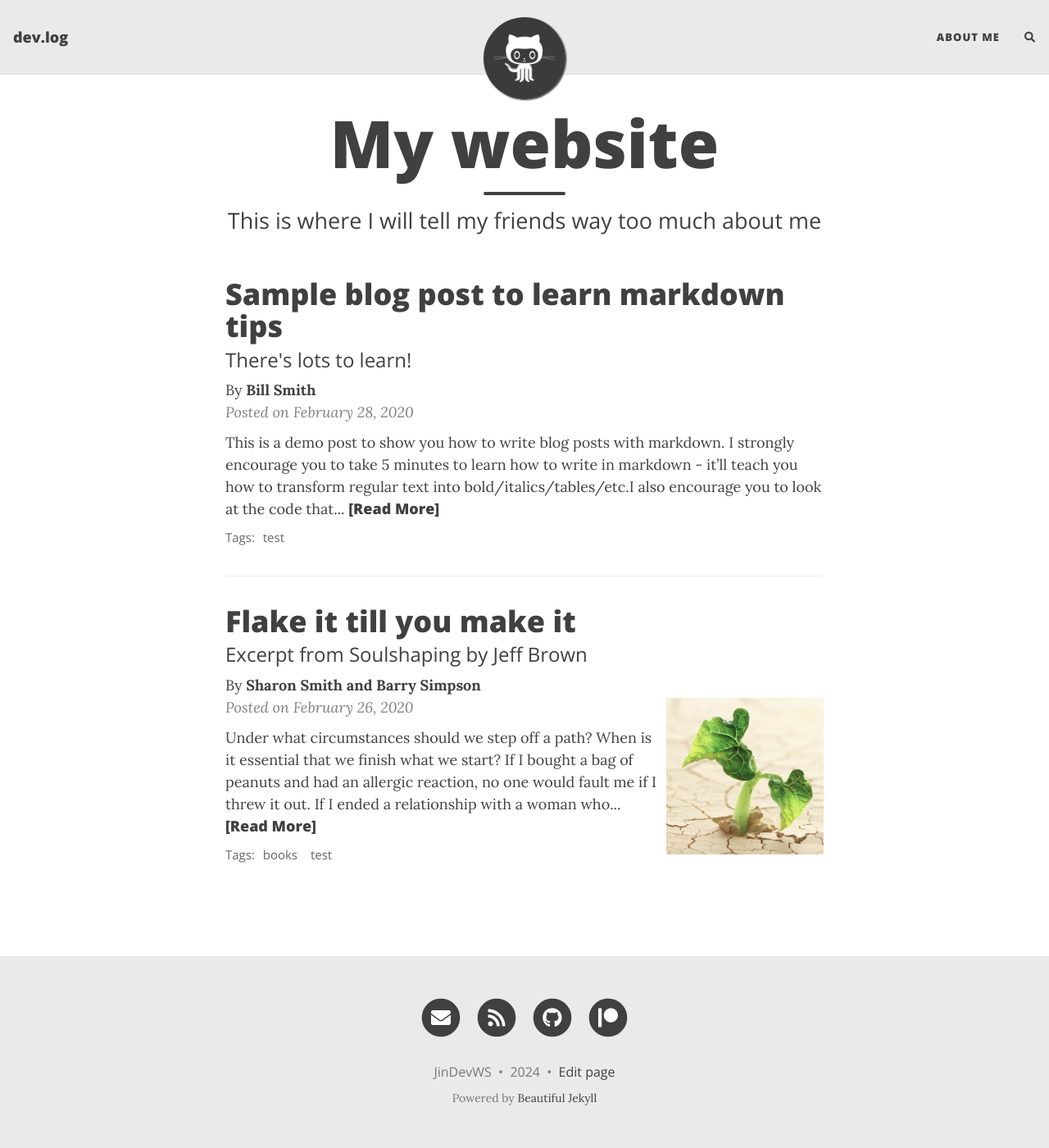
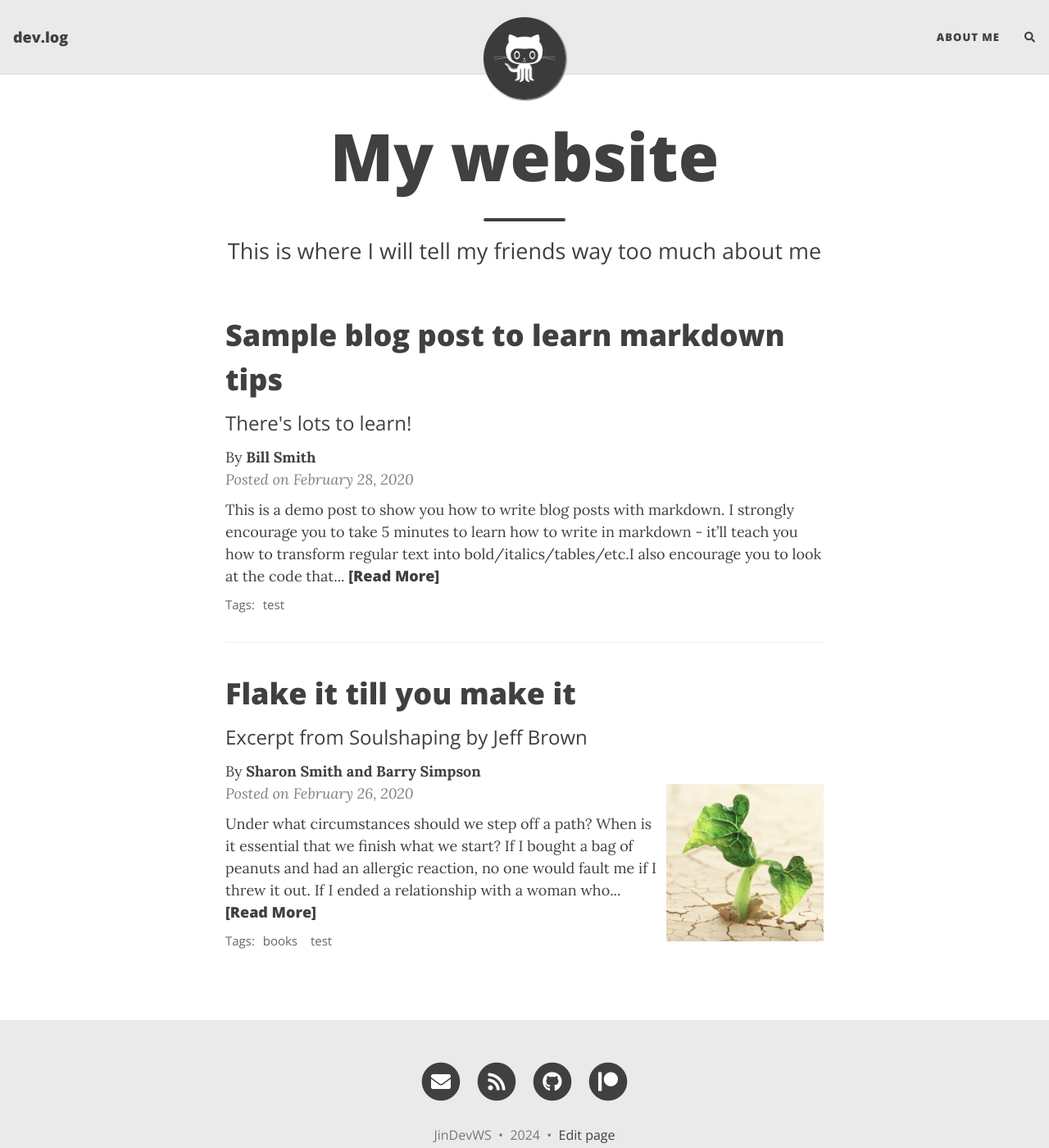
Before and after one commit to JinDevWS/JinDevWS.github.io, a Jekyll site: the page built from index.html, in a window 1280 px wide and 1400 px high. Shown: the whole window at 82% size. Built offline with Jekyll 4.4.1, drawn with Linux system fonts in a browser that asks for light colours; nearby versions of some CDN libraries; the list of posts is cut into pages by our own code; comment, search, counter and statistics services are not loaded.

Commit message:
Update beautifuljekyll.css
line-height 1.5로 변경

```diff
--- a/assets/css/beautifuljekyll.css
+++ b/assets/css/beautifuljekyll.css
@@ -55,7 +55,7 @@ p {
 h1,h2,h3,h4,h5,h6 {
   font-family: var(--header-font);
   font-weight: 800;
-  line-height: 1.1;
+  line-height: 1.5;
 }
 h1 {
   font-size: 2.25rem;
@@ -718,7 +718,7 @@ nav.top-nav-short-permanent ~ header > .intro-header.big-img {
 .intro-header .page-heading .page-subheading,
 .intro-header .post-heading .post-subheading {
   font-size: 1.6875rem;
-  line-height: 1.1;
+  line-height: 1.5;
   display: block;
   font-family: var(--header-font);
   font-weight: 300;
```
